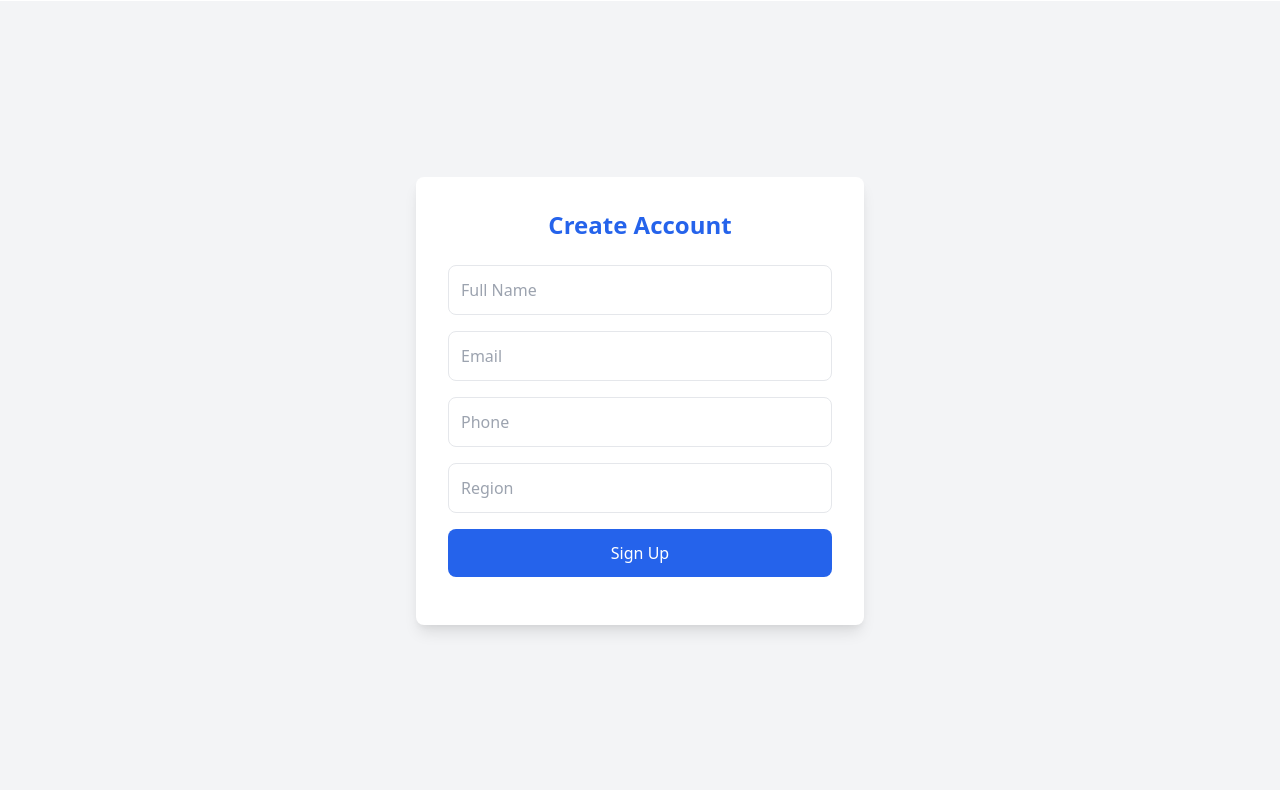
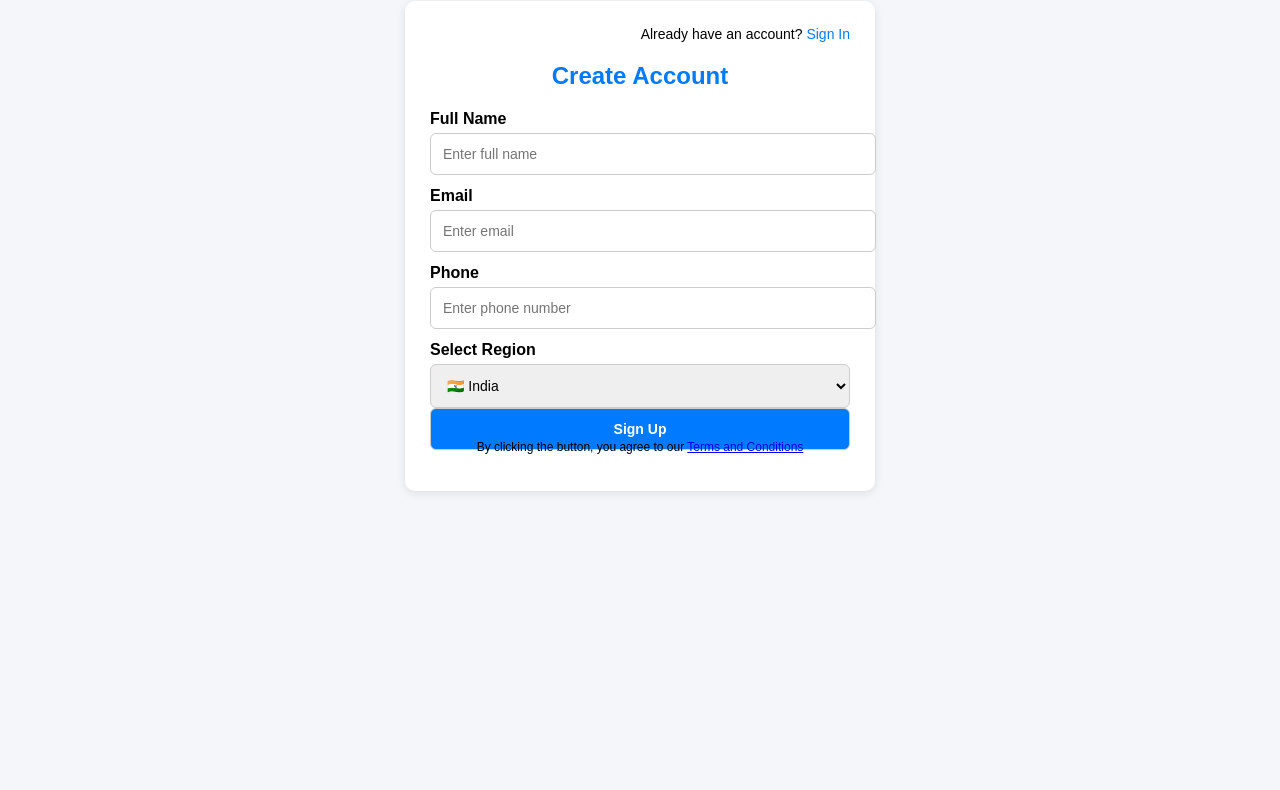
Before and after one commit to navtarangindia/navtarang-site, a website: page signup.html in a window 1280 px wide. Shown: the part 59-849 px from the top of the page. After the commit the page ends 800 px from the top, so only its background shows below. Drawn offline with nearby package versions, Linux system fonts and the light colour scheme; some icons are missing.

Commit message:
Updated signup.html UI and send-email function

```diff
--- a/signup.html
+++ b/signup.html
@@ -4,87 +4,133 @@
   <meta charset="UTF-8">
   <meta name="viewport" content="width=device-width, initial-scale=1.0">
   <title>Sign Up - Navtarang India</title>
-  <link href="https://cdn.jsdelivr.net/npm/tailwindcss@2.2.19/dist/tailwind.min.css" rel="stylesheet">
+  <link rel="stylesheet" href="https://cdnjs.cloudflare.com/ajax/libs/flag-icon-css/6.6.6/css/flag-icons.min.css">
+  <style>
+    body {
+      font-family: Arial, sans-serif;
+      background:#f4f6f9;
+      margin:0;
+    }
+    .container {
+      max-width: 420px;
+      margin:60px auto;
+      background:#fff;
+      padding:25px;
+      border-radius:10px;
+      box-shadow:0 2px 10px rgba(0,0,0,0.1);
+    }
+    h2 { text-align:center; margin-bottom:20px; color:#007BFF; }
+    label { display:block; margin:12px 0 5px; font-weight:600; }
+    input, select, button {
+      width:100%; padding:12px;
+      border:1px solid #ccc; border-radius:6px;
+      font-size:14px;
+    }
+    button {
+      background:#007BFF; color:white;
+      font-weight:bold; cursor:pointer;
+      transition:0.2s ease;
+    }
+    button:hover { background:#0056b3; }
+    .signin {
+      text-align:right;
+      font-size:14px;
+      margin-bottom:10px;
+    }
+    .signin a { color:#007BFF; text-decoration:none; }
+    .signin a:hover { text-decoration:underline; }
+    .message { text-align:center; margin-top:12px; font-weight:bold; }
+    .error { color:red; }
+    .success { color:green; }
+    p.terms {
+      font-size:12px;
+      text-align:center;
+      margin-top:-10px;
+    }
+  </style>
 </head>
-<body class="bg-gray-50 text-gray-900">
+<body>
+  <div class="container">
+    <div class="signin">
+      Already have an account? <a href="signin.html">Sign In</a>
+    </div>
+    <h2>Create Account</h2>
+    <form id="signupForm">
+      <label for="name">Full Name</label>
+      <input type="text" id="name" name="name" placeholder="Enter full name" required>
 
-  <!-- Navbar -->
-  <nav class="bg-white shadow p-4 flex justify-between items-center">
-    <h1 class="text-xl font-bold text-blue-600">Navtarang India</h1>
-    <div>
-      <a href="index.html" class="mx-2">Home</a>
-      <a href="about.html" class="mx-2">About</a>
-      <a href="services.html" class="mx-2">Services</a>
-      <a href="contact.html" class="mx-2">Contact</a>
-      <a href="privacy.html" class="mx-2">Privacy</a>
-      <a href="terms.html" class="mx-2">Terms</a>
-      <a href="signup.html" class="mx-2 font-semibold text-blue-600">Sign Up</a>
-      <a href="signin.html" class="mx-2">Sign In</a>
-    </div>
-  </nav>
+      <label for="email">Email</label>
+      <input type="email" id="email" name="email" placeholder="Enter email" required>
 
-  <!-- Signup Form -->
-  <section class="flex justify-center items-center min-h-screen bg-gray-100">
-    <div class="bg-white shadow-lg rounded-lg p-8 w-full max-w-md">
-      <h2 class="text-2xl font-bold mb-6 text-center text-blue-600">Create Account</h2>
+      <label for="phone">Phone</label>
+      <input type="tel" id="phone" name="phone" placeholder="Enter phone number" required>
 
-      <form id="signupForm" class="space-y-4">
-        <input type="text" name="name" placeholder="Full Name" required
-               class="w-full p-3 border rounded-lg">
-        <input type="email" name="email" placeholder="Email" required
-               class="w-full p-3 border rounded-lg">
-        <input type="text" name="phone" placeholder="Phone"
-               class="w-full p-3 border rounded-lg">
-        <input type="text" name="region" placeholder="Region"
-               class="w-full p-3 border rounded-lg">
+      <label for="region">Select Region</label>
+      <select id="region" name="region" required>
+        <option value="India" selected>🇮🇳 India</option>
+        <option value="United States">🇺🇸 United States</option>
+        <option value="United Kingdom">🇬🇧 United Kingdom</option>
+        <option value="Canada">🇨🇦 Canada</option>
+        <option value="Australia">🇦🇺 Australia</option>
+        <option value="Germany">🇩🇪 Germany</option>
+        <option value="France">🇫🇷 France</option>
+        <option value="Italy">🇮🇹 Italy</option>
+        <option value="Spain">🇪🇸 Spain</option>
+        <option value="Brazil">🇧🇷 Brazil</option>
+        <option value="Mexico">🇲🇽 Mexico</option>
+        <option value="Japan">🇯🇵 Japan</option>
+        <option value="China">🇨🇳 China</option>
+        <option value="Singapore">🇸🇬 Singapore</option>
+        <option value="UAE">🇦🇪 UAE</option>
+        <option value="Saudi Arabia">🇸🇦 Saudi Arabia</option>
+        <option value="South Africa">🇿🇦 South Africa</option>
+        <option value="Netherlands">🇳🇱 Netherlands</option>
+        <option value="Sweden">🇸🇪 Sweden</option>
+        <option value="Switzerland">🇨🇭 Switzerland</option>
+        <option value="New Zealand">🇳🇿 New Zealand</option>
+      </select>
 
-        <button type="submit"
-                class="w-full bg-blue-600 text-white py-3 rounded-lg hover:bg-blue-700">
-          Sign Up
-        </button>
-      </form>
+      <button type="submit">Sign Up</button>
+      <p class="terms">By clicking the button, you agree to our <a href="terms.html">Terms and Conditions</a></p>
+      <div class="message" id="formMessage"></div>
+    </form>
+  </div>
 
-      <p id="signupMessage" class="mt-4 text-center text-sm"></p>
-    </div>
-  </section>
-
-  <!-- Script -->
   <script>
-    document.getElementById("signupForm").addEventListener("submit", async (e) => {
+    document.getElementById("signupForm").addEventListener("submit", async function(e) {
       e.preventDefault();
 
-      const formData = {
-        name: e.target.name.value,
-        email: e.target.email.value,
-        phone: e.target.phone.value,
-        region: e.target.region.value,
-      };
+      const name = document.getElementById("name").value.trim();
+      const email = document.getElementById("email").value.trim();
+      const phone = document.getElementById("phone").value.trim();
+      const region = document.getElementById("region").value;
+
+      const messageBox = document.getElementById("formMessage");
+      messageBox.textContent = "Sending...";
+      messageBox.className = "message";
 
       try {
-        const res = await fetch("/.netlify/functions/signup", {
+        const response = await fetch("/.netlify/functions/send-email", {
           method: "POST",
           headers: { "Content-Type": "application/json" },
-          body: JSON.stringify(formData),
+          body: JSON.stringify({ name, email, phone, region })
         });
 
-        const result = await res.json();
-        const messageEl = document.getElementById("signupMessage");
+        const result = await response.json();
 
-        if (res.ok) {
-          messageEl.textContent = "✅ Signup successful! Check your email.";
-          messageEl.className = "text-green-600 text-center mt-4";
-          e.target.reset();
+        if (response.ok) {
+          messageBox.textContent = "✅ Confirmation email sent! Please check your inbox.";
+          messageBox.className = "message success";
+          document.getElementById("signupForm").reset();
         } else {
-          messageEl.textContent = "❌ Error: " + result.error;
-          messageEl.className = "text-red-600 text-center mt-4";
+          throw new Error(result.error || "Something went wrong.");
         }
       } catch (err) {
+        messageBox.textContent = "❌ Error sending confirmation email. Please try again.";
+        messageBox.className = "message error";
         console.error(err);
-        document.getElementById("signupMessage").textContent =
-          "❌ Something went wrong. Try again.";
       }
     });
   </script>
-
 </body>
 </html>
```
Also changed, not shown: 1 other file.
